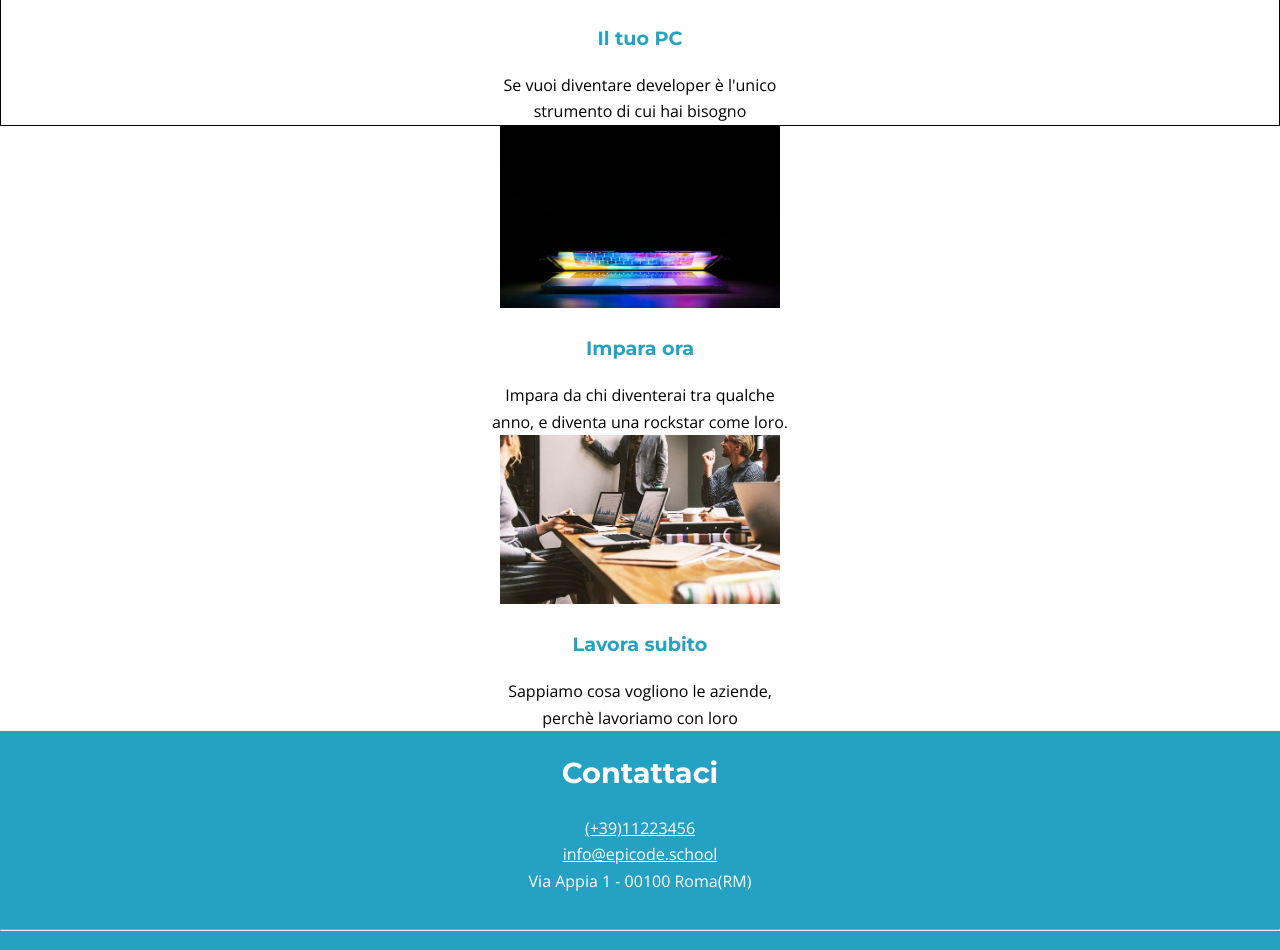
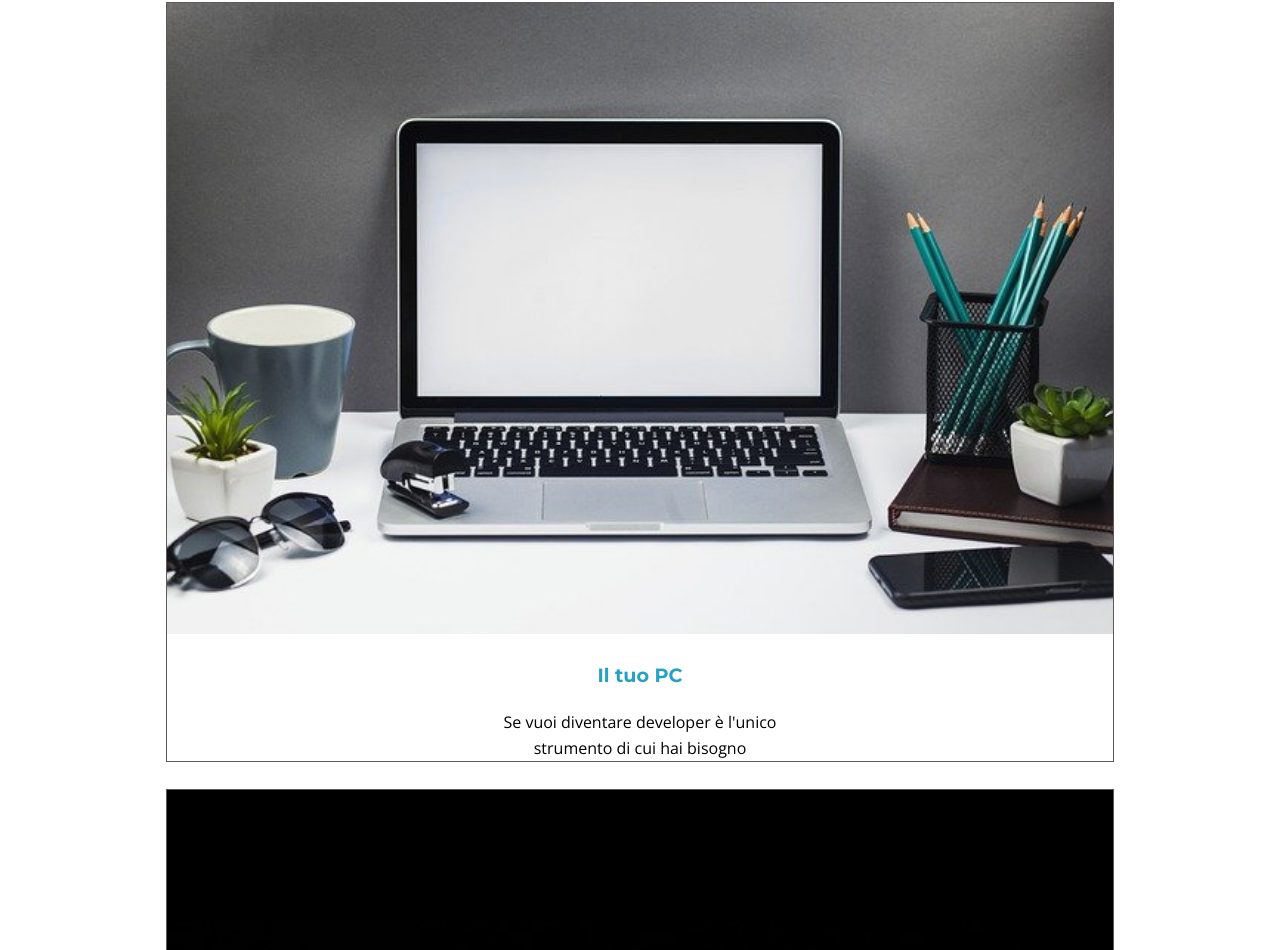
Before and after one commit to lollomarte/Extra, a plain HTML site: page index.html in a window 1280 px wide. Shown: the part 1662-2612 px from the top of the page. Drawn offline with nearby package versions, Linux system fonts and the light colour scheme.

Commit message:
allineato un po' meglio, bozza3

```diff
--- a/index.html
+++ b/index.html
@@ -7,6 +7,7 @@
     <title>U1 W1 D5| Epicode</title>
     <link rel="stylesheet" href="reset.css">
     <link rel="stylesheet" href="style.css">
+    <script src="https://kit.fontawesome.com/e3c002102b.js" crossorigin="anonymous"></script>
 </head>
 <body>
     <header>
@@ -45,27 +46,33 @@
             <h6>Mario Rossi</h2>
             <p>CEO, Epicode</p>
         </div>
+        <br>
+        <div id="masterID">
         <div id="bordertime1">
-        <img src="./images/foto1.jpg" alt="computer">
+        <img class="fotomain" src="./images/foto1.jpg" alt="computer">
         <h3>Il tuo PC</h3>
         <p>Se vuoi diventare developer è l'unico<br> strumento di cui hai bisogno</p>
         </div>
+        <br>
         <div id="bordertime2">
-        <img src="./images/foto2.jpg" alt="pc">
+        <img class="fotomain" src="./images/foto2.jpg" alt="pc">
         <h3>Impara ora</h3>
         <p>Impara da chi diventerai tra qualche<br> anno, e diventa una rockstar come loro.</p>
+        </div>
+        <br>
         <div id="bordertime3">
-        <img src="./images/foto3.jpg" alt="ufficio">
+        <img class="fotomain" src="./images/foto3.jpg" alt="ufficio">
         <h3>Lavora subito</h3>
         <p>Sappiamo cosa vogliono le aziende,<br> perchè lavoriamo con loro</p>
     </div>
+</div>
 </main>
 <footer>
     <h2>Contattaci</h2>
-    <a href=”tel:+3911223456″>(+39)11223456</a>
+    <i class="fa-solid fa-phone"></i></i><a href=”tel:+3911223456″>(+39)11223456</a>
     <br>
-    <a href="mailto:tua@email.com">info@epicode.school</a>
-    <p>Via Appia 1 - 00100 Roma(RM)</p>
+    <a href="mailto:tua@email.com"><i class="fa-regular fa-envelope"></i></i>info@epicode.school</a>
+    <p><i class="fa-solid fa-location-pin"></i>Via Appia 1 - 00100 Roma(RM)</p>
     <br>
     <hr>
     <br>
--- a/style.css
+++ b/style.css
@@ -59,7 +59,7 @@ button{
     border-radius: 200px;
 }
 img{
-    width: 280px;
+    width: 100%;
 
 
 }
@@ -75,8 +75,8 @@ h2{
     padding: 1em;
 }
 
-#bordertime1{
-    border: 1px solid black;
+#bordertime1 , #bordertime2 , #bordertime3{
+    border: 1px solid rgb(95, 89, 89);
 
 }
 a{
@@ -85,3 +85,6 @@ a{
 label{
     color: white;
 }
+#masterID {
+    margin: 13%;
+    }
```
